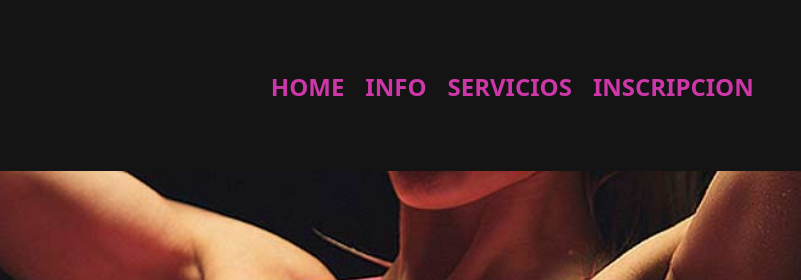
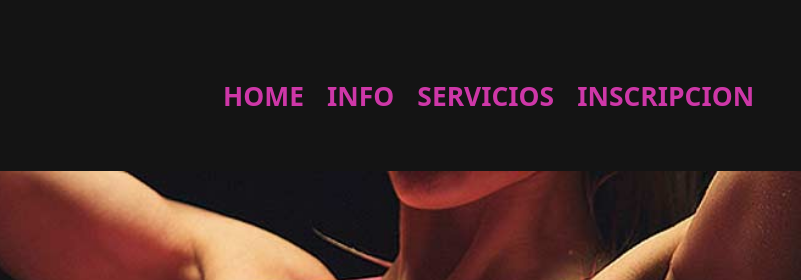
Before and after one commit to yanay21/proyecto-final, a plain HTML site: page index.html in a window 1024 px wide. Shown: the top 280 px of the page, 223-1024 px from the left. Drawn offline with nearby package versions, Linux system fonts and the light colour scheme.

Commit message:
Tablet responsive

```diff
--- a/style.css
+++ b/style.css
@@ -242,3 +242,11 @@ input[type="submit"]:hover {
     width: 70%;
   }
 }
+
+/* Para tablets */
+
+@media only screen and (min-width: 769px) and (max-width: 1024px) {
+    .caja{
+        font-size: 110%;
+    }
+ }
```
